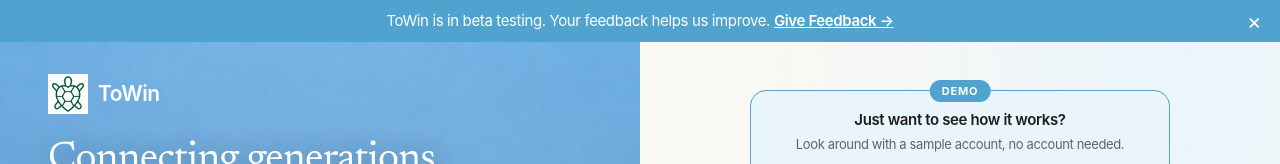
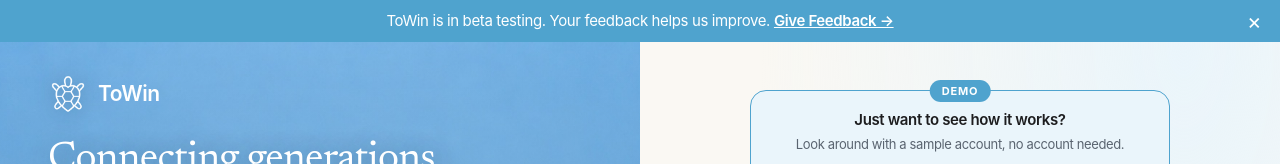
Before and after one commit to Harsha-anbu-g/Towin, a React (Vite) app in the folder frontend/: page /login in a window 1280 px wide. Shown: the top 164 px of the page. Built offline with nearby package versions, Linux system fonts and the light colour scheme; no server answers.

Commit message:
style(login): tagline pill at the visible center of the hero, where the hands meet

```diff
--- a/frontend/src/pages/Login.jsx
+++ b/frontend/src/pages/Login.jsx
@@ -43,7 +43,7 @@ function HeroPanel() {
 
       {/* Tagline — centered on the photo */}
       <span style={{
-        position: 'absolute', top: '62%', left: '50%', transform: 'translate(-50%, -50%)',
+        position: 'absolute', top: '46%', left: '50%', transform: 'translate(-50%, -50%)',
         zIndex: 2, whiteSpace: 'nowrap',
         background: 'rgba(255,255,255,0.16)', backdropFilter: 'blur(8px)',
         WebkitBackdropFilter: 'blur(8px)',
@@ -61,7 +61,10 @@ function HeroPanel() {
         display: 'flex', alignItems: 'center', gap: '10px',
         textDecoration: 'none',
       }}>
-        <img src="/tortoise-logo.png" alt="ToWin logo" style={{ width: 40, height: 40, objectFit: 'contain' }} />
+        <img src="/tortoise-logo-alpha.png" alt="ToWin logo" style={{
+          width: 40, height: 40, objectFit: 'contain',
+          filter: 'brightness(0) invert(1) drop-shadow(0 1px 10px rgba(20,55,80,0.45))',
+        }} />
         <p style={{
           fontSize: '21px', fontWeight: 600, color: '#ffffff', letterSpacing: '-0.374px',
           fontFamily: '-apple-system, "SF Pro Display", system-ui, sans-serif',
```
